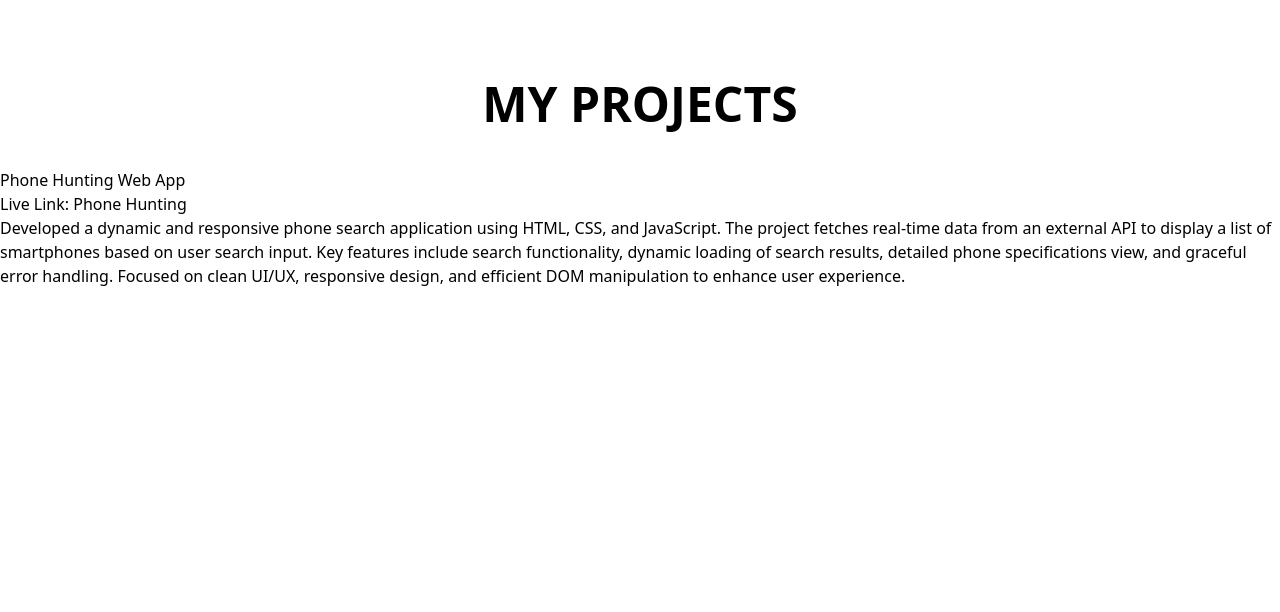
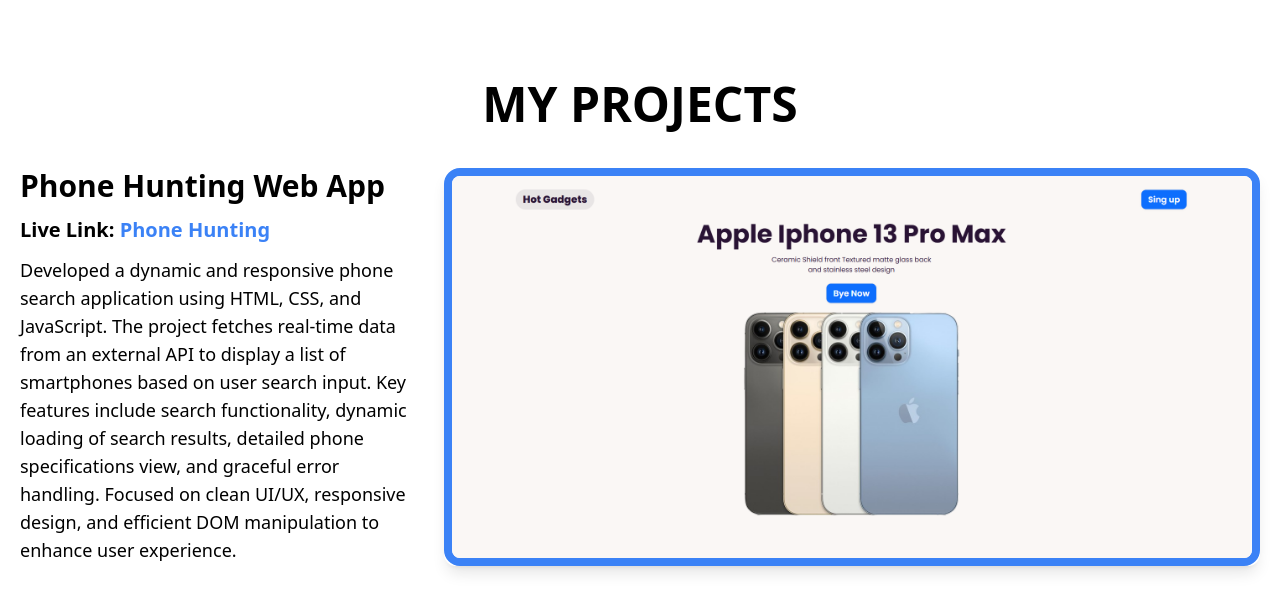
Before and after one commit to Nayeem1402/My-protfolio, a React (Vite) app: page /projects in a window 1280 px wide. Shown: the top 612 px of the page. Built offline with nearby package versions, Linux system fonts and the light colour scheme.

Commit message:
all done to this site except more project and scroling animation and buttons

```diff
--- a/src/Projects.jsx
+++ b/src/Projects.jsx
@@ -1,24 +1,34 @@
 import React from 'react'
-
+import Phone from './../public/Projects/Screenshot 2025-05-08 044112.png';
 const Projects = () => {
     return (
         <section className='mt-20 '>
-            <h1 className='text-5xl font-bold text-center   mb-10  animate__animated animate__fadeIn   animate__slow animate__duration-[2s]'>MY PROJECTS</h1>
+            <h1 className='text-5xl font-bold text-center mb-10  animate__animated animate__fadeInUp  '>MY PROJECTS</h1>
 
             {/* projects container  */}
 
 
-
-            {/* Project 1: Phone Hunting Web App */}
+            <section>
+                {/* project 1  */}
+                <div className='grid grid-cols-1 md:grid-cols-3 gap-8 px-5'>
+                    <div className='col-span-1 animate__animated animate__slideInLeft'>
+                        <h2 className='font-bold text-3xl'>Phone Hunting Web App</h2>
+                        <p className='font-semibold text-xl my-3'>Live Link: <a className='text-blue-500' href="https://nayeem1402.github.io/Phone-Hunting/" target='blank' >Phone Hunting</a> </p>
+                        <p className='text-lg'>Developed a dynamic and responsive phone search application using HTML, CSS, and JavaScript. The project fetches real-time data from an external API to display a list of smartphones based on user search input. Key features include search functionality, dynamic loading of search results, detailed phone specifications view, and graceful error handling. Focused on clean UI/UX, responsive design, and efficient DOM manipulation to enhance user experience. </p>
+                    </div>
 
 
-            <div className="grid grid-cols-1 md:grid-cols-2 lg:grid-cols-3 gap-8 px-5"></div>
-            <section>
-                {/* project 1  */}
-                <div>
-                    <h2>Phone Hunting Web App</h2>
-                    <p>Live Link: <a href="https://nayeem1402.github.io/Phone-Hunting/" target='blank' >Phone Hunting</a> </p>
-                    <p>Developed a dynamic and responsive phone search application using HTML, CSS, and JavaScript. The project fetches real-time data from an external API to display a list of smartphones based on user search input. Key features include search functionality, dynamic loading of search results, detailed phone specifications view, and graceful error handling. Focused on clean UI/UX, responsive design, and efficient DOM manipulation to enhance user experience. </p>
+                    <div class=" col-span-2">
+                        <div class="overflow-hidden rounded-xl shadow-lg transition transform hover:-translate-y-1 hover:shadow-2xl">
+                             <img
+                        className=' border-8 border-blue-500 rounded-2xl animate__animated animate__backInRight hover:transform hover:rotate-3 hover:'
+                        src={Phone}
+                        alt=""
+                    />
+                        </div>
+                    </div>
+
+
                 </div>
 
                 {/* project 2  */}
```
Also changed, not shown: public/Projects/Screenshot 2025-05-08 044112.png (added).
